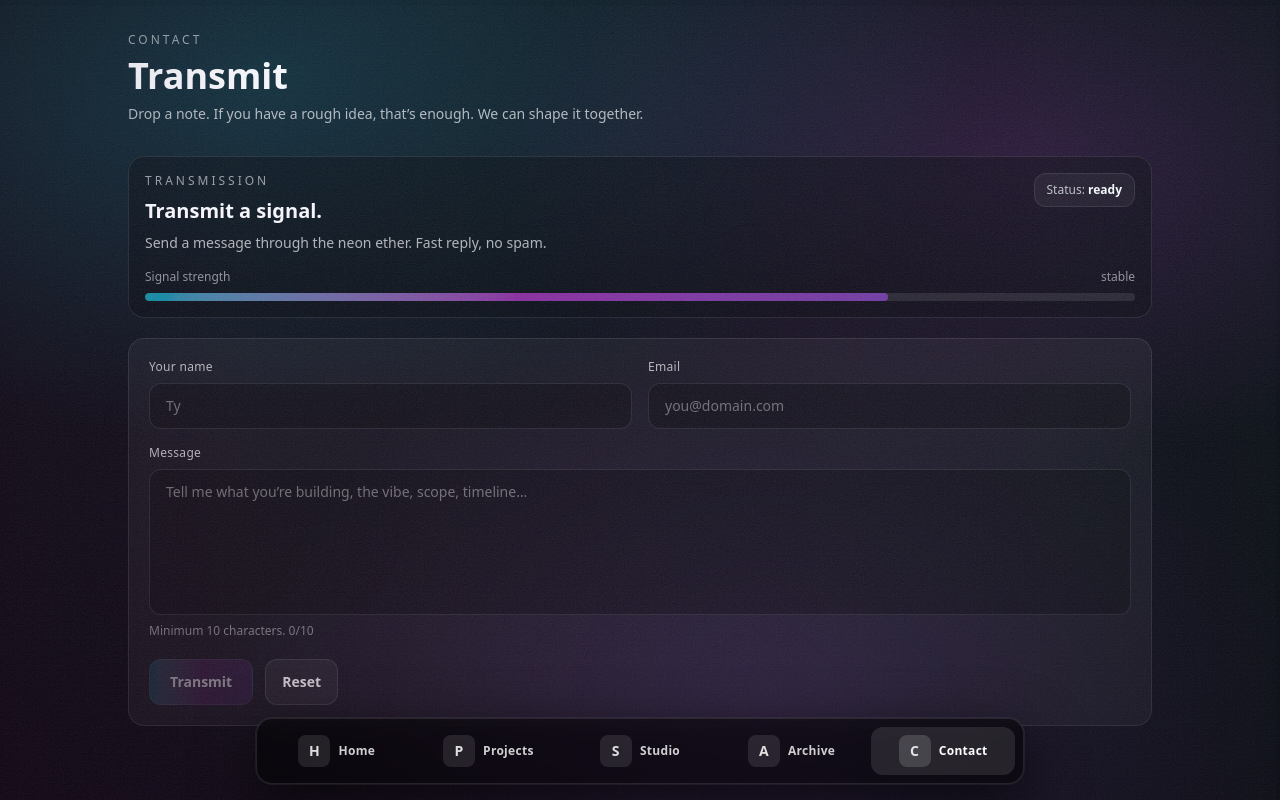
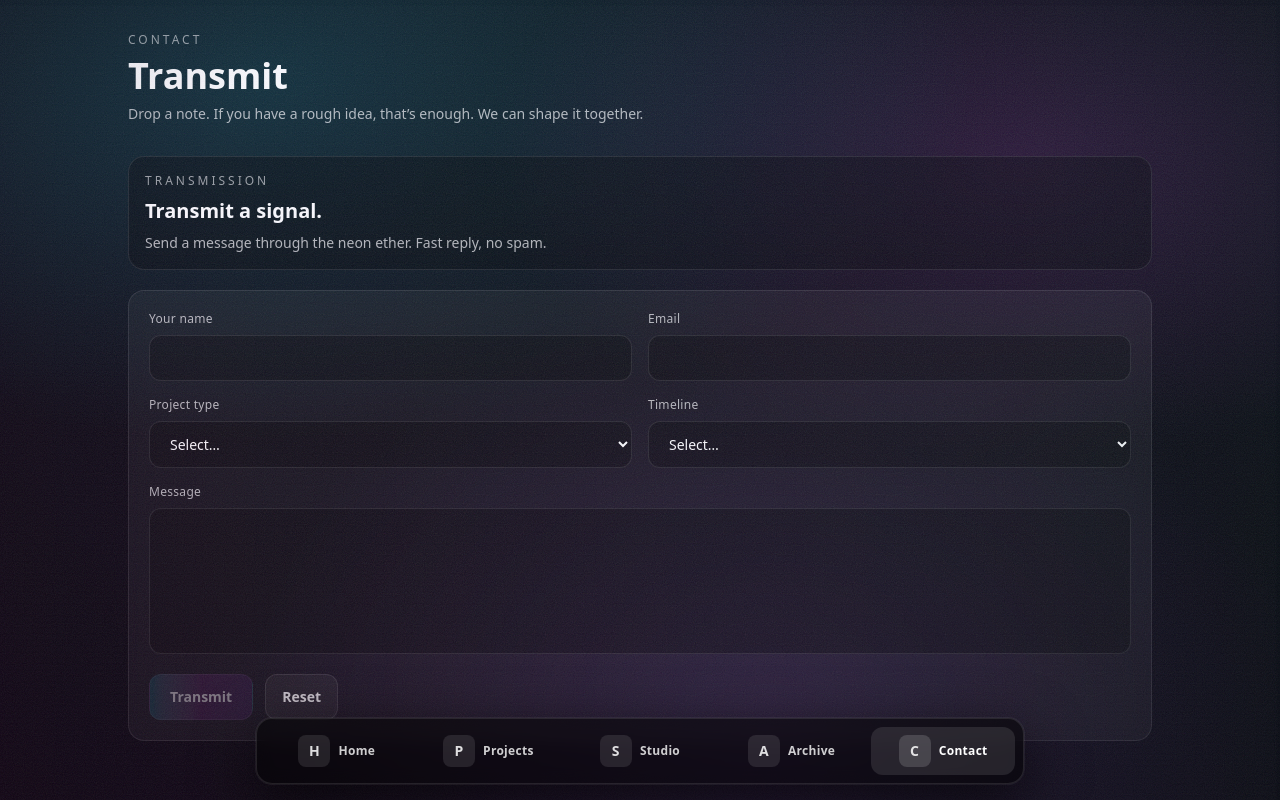
Before and after one commit to TyGosley/broadcast-mode, a Next.js app: page /contact in a window 1280 px wide. Built offline with nearby package versions, Linux system fonts and the light colour scheme.

Commit message:
refactor(contact): remove budget field from transmit form

```diff
--- a/components/TransmitForm.tsx
+++ b/components/TransmitForm.tsx
@@ -2,26 +2,73 @@
 
 import { useMemo, useState } from "react";
 
+type ProjectType =
+  | "website"
+  | "redesign"
+  | "branding"
+  | "maintenance"
+  | "interactive"
+  | "other";
+
+type Timeline = "asap" | "2-4w" | "1-2m" | "3m+" | "exploring";
+
 type FormState = {
   name: string;
   email: string;
+
+  projectType: ProjectType | "";
+  timeline: Timeline | "";
+
   message: string;
   company: string; // honeypot
 };
 
 type Status = "idle" | "sending" | "success" | "error";
 
-// ✅ Replace this with your real Formspree endpoint
 const FORMSPREE_ENDPOINT = "https://formspree.io/f/maqbaoey";
 
 function isValidEmail(v: string) {
   return /^[^\s@]+@[^\s@]+\.[^\s@]+$/.test(v.trim());
 }
 
+function labelProjectType(v: ProjectType) {
+  switch (v) {
+    case "website":
+      return "New Website";
+    case "redesign":
+      return "Website Redesign";
+    case "branding":
+      return "Branding / Visual System";
+    case "maintenance":
+      return "Maintenance / Updates";
+    case "interactive":
+      return "Interactive Experience";
+    case "other":
+      return "Other";
+  }
+}
+
+function labelTimeline(v: Timeline) {
+  switch (v) {
+    case "asap":
+      return "ASAP";
+    case "2-4w":
+      return "2–4 weeks";
+    case "1-2m":
+      return "1–2 months";
+    case "3m+":
+      return "3+ months";
+    case "exploring":
+      return "Just exploring";
+  }
+}
+
 export function TransmitForm() {
   const [form, setForm] = useState<FormState>({
     name: "",
     email: "",
+    projectType: "",
+    timeline: "",
     message: "",
     company: "",
   });
@@ -32,6 +79,8 @@ export function TransmitForm() {
   const canSubmit = useMemo(() => {
     if (!form.name.trim()) return false;
     if (!isValidEmail(form.email)) return false;
+    if (!form.projectType) return false;
+    if (!form.timeline) return false;
     if (form.message.trim().length < 10) return false;
     return true;
   }, [form]);
@@ -44,7 +93,6 @@ export function TransmitForm() {
     e.preventDefault();
     setError(null);
 
-    // Honeypot: bots often fill hidden fields
     if (form.company) {
       setStatus("success");
       return;
@@ -58,34 +106,42 @@ export function TransmitForm() {
     setStatus("sending");
 
     try {
+      const payload = {
+        name: form.name,
+        email: form.email,
+        projectType: labelProjectType(form.projectType as ProjectType),
+        timeline: labelTimeline(form.timeline as Timeline),
+        message: form.message,
+        source: "Be Awesome Productions - Broadcast Mode",
+      };
+
       const res = await fetch(FORMSPREE_ENDPOINT, {
         method: "POST",
         headers: {
           "Content-Type": "application/json",
           Accept: "application/json",
         },
-        body: JSON.stringify({
-          name: form.name,
-          email: form.email,
-          message: form.message,
-          source: "Be Awesome Productions - Broadcast Mode",
-        }),
+        body: JSON.stringify(payload),
       });
 
       if (!res.ok) {
-        // Try to surface a helpful message when Formspree returns JSON
         let msg = "Transmission failed. Please try again.";
         try {
           const data = await res.json();
           if (data?.errors?.[0]?.message) msg = data.errors[0].message;
-        } catch {
-          // ignore
-        }
+        } catch {}
         throw new Error(msg);
       }
 
       setStatus("success");
-      setForm({ name: "", email: "", message: "", company: "" });
+      setForm({
+        name: "",
+        email: "",
+        projectType: "",
+        timeline: "",
+        message: "",
+        company: "",
+      });
     } catch (err: any) {
       setStatus("error");
       setError(err?.message || "Transmission failed. Please try again.");
@@ -95,7 +151,14 @@ export function TransmitForm() {
   function reset() {
     setStatus("idle");
     setError(null);
-    setForm({ name: "", email: "", message: "", company: "" });
+    setForm({
+      name: "",
+      email: "",
+      projectType: "",
+      timeline: "",
+      message: "",
+      company: "",
+    });
   }
 
   return (
@@ -114,52 +177,6 @@ export function TransmitForm() {
                 : "Send a message through the neon ether. Fast reply, no spam."}
             </p>
           </div>
-
-          <div className="hidden sm:block">
-            <div className="rounded-xl border border-white/10 bg-white/5 px-3 py-2 text-xs text-white/75">
-              Status:{" "}
-              <span className="font-semibold text-white">
-                {status === "idle"
-                  ? "ready"
-                  : status === "sending"
-                  ? "transmitting"
-                  : status === "success"
-                  ? "received"
-                  : "error"}
-              </span>
-            </div>
-          </div>
-        </div>
-
-        {/* Signal meter */}
-        <div className="mt-4">
-          <div className="flex items-center justify-between text-xs text-white/55">
-            <span>Signal strength</span>
-            <span>
-              {status === "idle"
-                ? "stable"
-                : status === "sending"
-                ? "locking…"
-                : status === "success"
-                ? "confirmed"
-                : "interference"}
-            </span>
-          </div>
-
-          <div className="mt-2 h-2 w-full overflow-hidden rounded-full bg-white/10">
-            <div
-              className={[
-                "h-full rounded-full transition-all duration-500",
-                status === "idle"
-                  ? "w-3/4 bg-gradient-to-r from-cyan-400/60 via-fuchsia-500/55 to-purple-500/55"
-                  : status === "sending"
-                  ? "w-full bg-gradient-to-r from-cyan-400/70 via-fuchsia-500/65 to-purple-500/65"
-                  : status === "success"
-                  ? "w-full bg-gradient-to-r from-emerald-400/60 via-cyan-400/50 to-fuchsia-500/50"
-                  : "w-1/3 bg-gradient-to-r from-red-400/60 via-fuchsia-500/40 to-purple-500/40",
-              ].join(" ")}
-            />
-          </div>
         </div>
       </div>
 
@@ -168,7 +185,6 @@ export function TransmitForm() {
         onSubmit={onSubmit}
         className="rounded-2xl border border-white/10 bg-white/5 p-5 backdrop-blur"
       >
-        {/* Honeypot */}
         <input
           type="text"
           tabIndex={-1}
@@ -184,9 +200,7 @@ export function TransmitForm() {
             <input
               value={form.name}
               onChange={(e) => update("name", e.target.value)}
-              autoComplete="name"
-              className="rounded-xl border border-white/10 bg-black/35 px-4 py-3 text-sm text-white placeholder:text-white/40 outline-none focus-visible:ring-2 focus-visible:ring-cyan-300/60"
-              placeholder="Ty"
+              className="rounded-xl border border-white/10 bg-black/35 px-4 py-3 text-sm text-white outline-none focus-visible:ring-2 focus-visible:ring-cyan-300/60"
               disabled={status === "sending"}
             />
           </label>
@@ -196,12 +210,48 @@ export function TransmitForm() {
             <input
               value={form.email}
               onChange={(e) => update("email", e.target.value)}
-              autoComplete="email"
-              inputMode="email"
-              className="rounded-xl border border-white/10 bg-black/35 px-4 py-3 text-sm text-white placeholder:text-white/40 outline-none focus-visible:ring-2 focus-visible:ring-fuchsia-300/60"
-              placeholder="you@domain.com"
+              className="rounded-xl border border-white/10 bg-black/35 px-4 py-3 text-sm text-white outline-none focus-visible:ring-2 focus-visible:ring-fuchsia-300/60"
               disabled={status === "sending"}
             />
+          </label>
+        </div>
+
+        <div className="mt-4 grid gap-4 md:grid-cols-2">
+          <label className="grid gap-2">
+            <span className="text-xs tracking-wide text-white/70">
+              Project type
+            </span>
+            <select
+              value={form.projectType}
+              onChange={(e) => update("projectType", e.target.value as any)}
+              className="rounded-xl border border-white/10 bg-black/35 px-4 py-3 text-sm text-white outline-none focus-visible:ring-2 focus-visible:ring-cyan-300/60"
+            >
+              <option value="">Select…</option>
+              <option value="website">New Website</option>
+              <option value="redesign">Website Redesign</option>
+              <option value="branding">Branding / Visual System</option>
+              <option value="maintenance">Maintenance / Updates</option>
+              <option value="interactive">Interactive Experience</option>
+              <option value="other">Other</option>
+            </select>
+          </label>
+
+          <label className="grid gap-2">
+            <span className="text-xs tracking-wide text-white/70">
+              Timeline
+            </span>
+            <select
+              value={form.timeline}
+              onChange={(e) => update("timeline", e.target.value as any)}
+              className="rounded-xl border border-white/10 bg-black/35 px-4 py-3 text-sm text-white outline-none focus-visible:ring-2 focus-visible:ring-fuchsia-300/60"
+            >
+              <option value="">Select…</option>
+              <option value="asap">ASAP</option>
+              <option value="2-4w">2–4 weeks</option>
+              <option value="1-2m">1–2 months</option>
+              <option value="3m+">3+ months</option>
+              <option value="exploring">Just exploring</option>
+            </select>
           </label>
         </div>
 
@@ -211,13 +261,9 @@ export function TransmitForm() {
             value={form.message}
             onChange={(e) => update("message", e.target.value)}
             rows={6}
-            className="resize-none rounded-xl border border-white/10 bg-black/35 px-4 py-3 text-sm text-white placeholder:text-white/40 outline-none focus-visible:ring-2 focus-visible:ring-purple-300/60"
-            placeholder="Tell me what you’re building, the vibe, scope, timeline…"
+            className="resize-none rounded-xl border border-white/10 bg-black/35 px-4 py-3 text-sm text-white outline-none focus-visible:ring-2 focus-visible:ring-purple-300/60"
             disabled={status === "sending"}
           />
-          <span className="text-xs text-white/45">
-            Minimum 10 characters. {form.message.trim().length}/10
-          </span>
         </label>
 
         {error && (
@@ -232,11 +278,11 @@ export function TransmitForm() {
           </div>
         )}
 
-        <div className="mt-5 flex flex-wrap items-center gap-3">
+        <div className="mt-5 flex gap-3">
           <button
             type="submit"
             disabled={!canSubmit || status === "sending"}
-            className="rounded-xl border border-white/10 bg-gradient-to-r from-cyan-400/25 via-fuchsia-500/20 to-purple-500/20 px-5 py-3 text-sm font-semibold text-white transition hover:from-cyan-400/30 hover:via-fuchsia-500/25 hover:to-purple-500/25 disabled:cursor-not-allowed disabled:opacity-50 focus:outline-none focus-visible:ring-2 focus-visible:ring-cyan-300/70"
+            className="rounded-xl border border-white/10 bg-gradient-to-r from-cyan-400/25 via-fuchsia-500/20 to-purple-500/20 px-5 py-3 text-sm font-semibold text-white disabled:opacity-50"
           >
             {status === "sending" ? "Transmitting…" : "Transmit"}
           </button>
@@ -244,7 +290,7 @@ export function TransmitForm() {
           <button
             type="button"
             onClick={reset}
-            className="rounded-xl border border-white/10 bg-white/5 px-4 py-3 text-sm font-semibold text-white/85 hover:bg-white/10 transition focus:outline-none focus-visible:ring-2 focus-visible:ring-white/25"
+            className="rounded-xl border border-white/10 bg-white/5 px-4 py-3 text-sm font-semibold text-white/85"
           >
             Reset
           </button>
```
